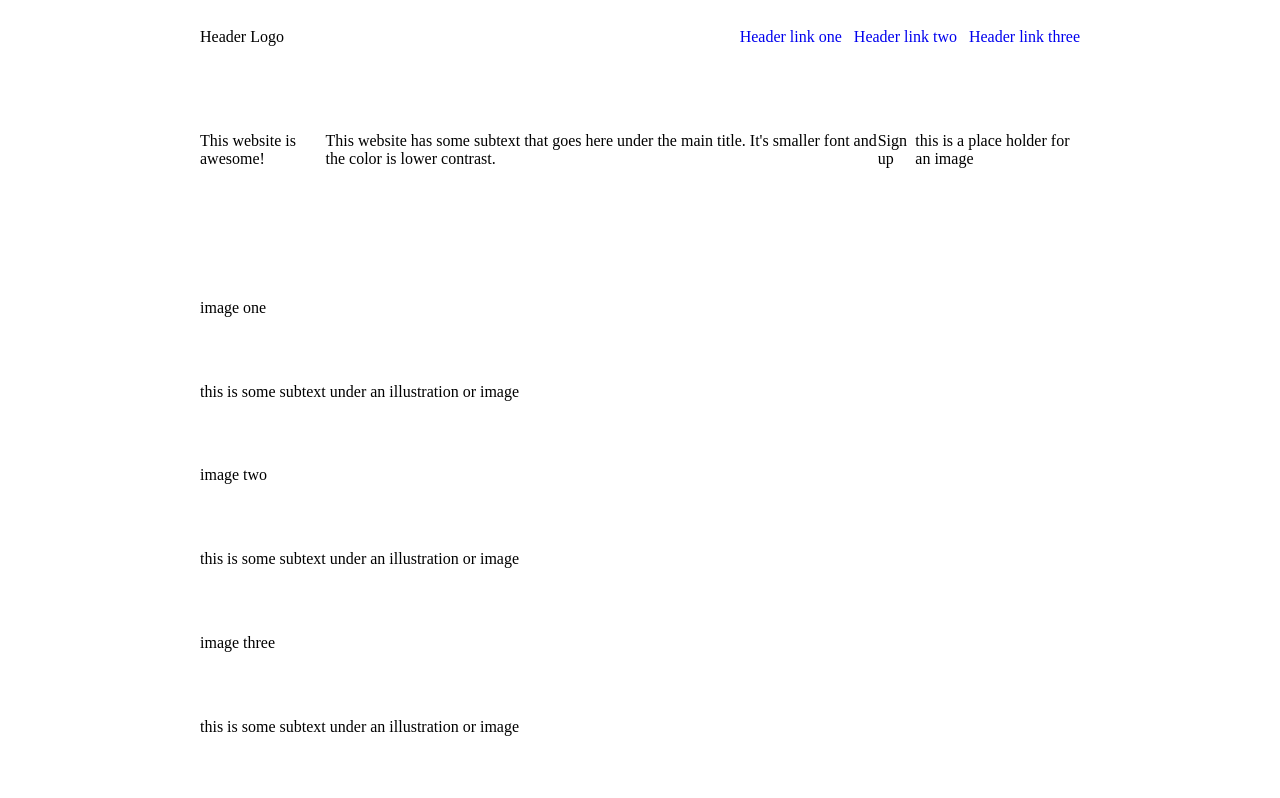
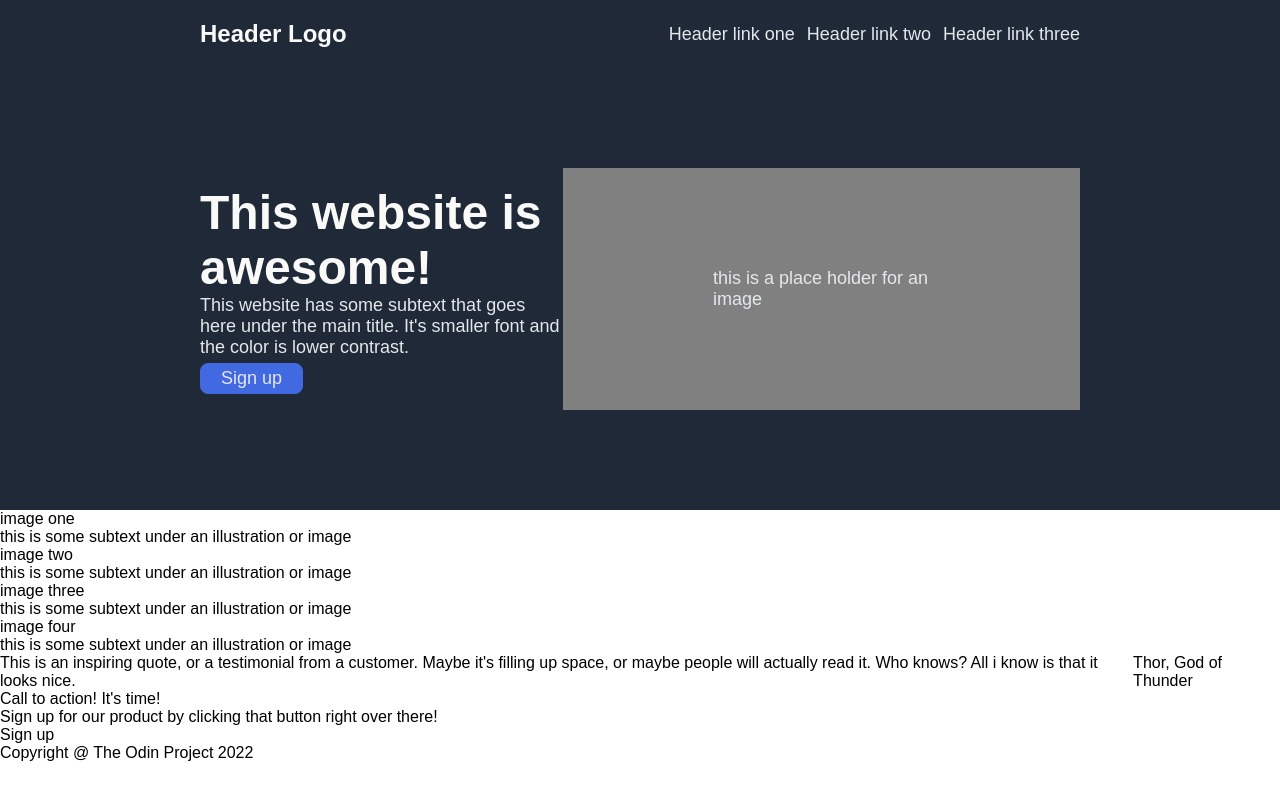
Before and after one commit to Carrscot/landing-page, a plain HTML site: page index.html in a window 1280 px wide. Shown: the top 798 px of the page. Drawn offline with Linux system fonts and the light colour scheme.

Commit message:
Add additional divs with class to index.html and add flexbox and style properties to content section instyle.css

```diff
--- a/index.html
+++ b/index.html
@@ -11,7 +11,7 @@
 
 
 <div class="header">
-    <div>Header Logo</div>
+    <div class="h-one">Header Logo</div>
     <ul>
         <li><a href="#">Header link one</a></li>
         <li><a href="#">Header link two</a></li>
@@ -20,10 +20,14 @@
 </div>
 
 <div class="title">
-    <div>This website is awesome!</div>
+   <div class="main-title">
+    <div class="t-one">This website is awesome!</div>
     <div> This website has some subtext that goes here under the main title. It's smaller font and the color is lower contrast.</div>
-    <div>Sign up</div>
+    <div><button>Sign up</button></div>
+</div>
+   <div class="title-img">
     <div>this is a place holder for an image</div>
+</div>
 </div>
 
 
--- a/style.css
+++ b/style.css
@@ -1,21 +1,80 @@
 body {
-    height: 150vh;
+    min-height: 150vh;
+    margin: 0;
     display: flex;
     flex-direction: column;
-    justify-content: space-between;
-    margin-left: 200px;
-    margin-right: 200px;
+    flex: 1;
+    font-family: Arial, Helvetica, sans-serif;
 }
 
 .header {
     display: flex;
     justify-content: space-between;
-    padding: 20px 0px 20px 0px;
+    padding: 20px 200px 20px 200px;
+    background-color: #1f2937;
+    align-items: center;
+}
 
+.h-one {
+    font-size: 24px;
+    color: #F9FAF8;
+    font-weight: 700;
+}
+
+ul {
+    list-style: none;
+    display: flex;
+    margin: 0;
+    padding: 0;
+    gap: 12px;
+}
+
+a {
+    text-decoration: none;
+    font-size: 18px;
+    color: #E5E7EB;
 }
 
 .title {
     display: flex;
+    justify-content: space-between;
+    padding: 100px 200px;
+    background-color: #1f2937;
+    align-items: center;
+}
+
+.main-title {
+    display: flex;
+    flex-direction: column;
+    color: #E5E7EB;
+    font-size: 18px;
+    width: 450px;
+}
+
+.t-one {
+    font-size: 48px;
+    font-weight: bolder;
+    color: #F9FAF8;
+}
+
+.title-img {
+    display: flex;
+    padding: 100px 150px;
+    justify-content: center;
+    align-items: center;
+    color: #E5E7EB;
+    font-size: 18px;
+    background-color: gray;
+}
+
+button {
+    background: royalblue;
+    border: 1px solid royalblue;
+    padding: 4px 20px;
+    border-radius: 8px;
+    color: #E5E7EB;
+    font-size: 18px;
+    margin-top: 5px;
 }
 
 .content {
@@ -33,15 +92,3 @@ body {
 .footer {
     display: flex;
 }
-
-ul {
-    list-style: none;
-    display: flex;
-    margin: 0;
-    padding: 0;
-    gap: 12px;
-}
-
-a {
-    text-decoration: none;
-}
```
